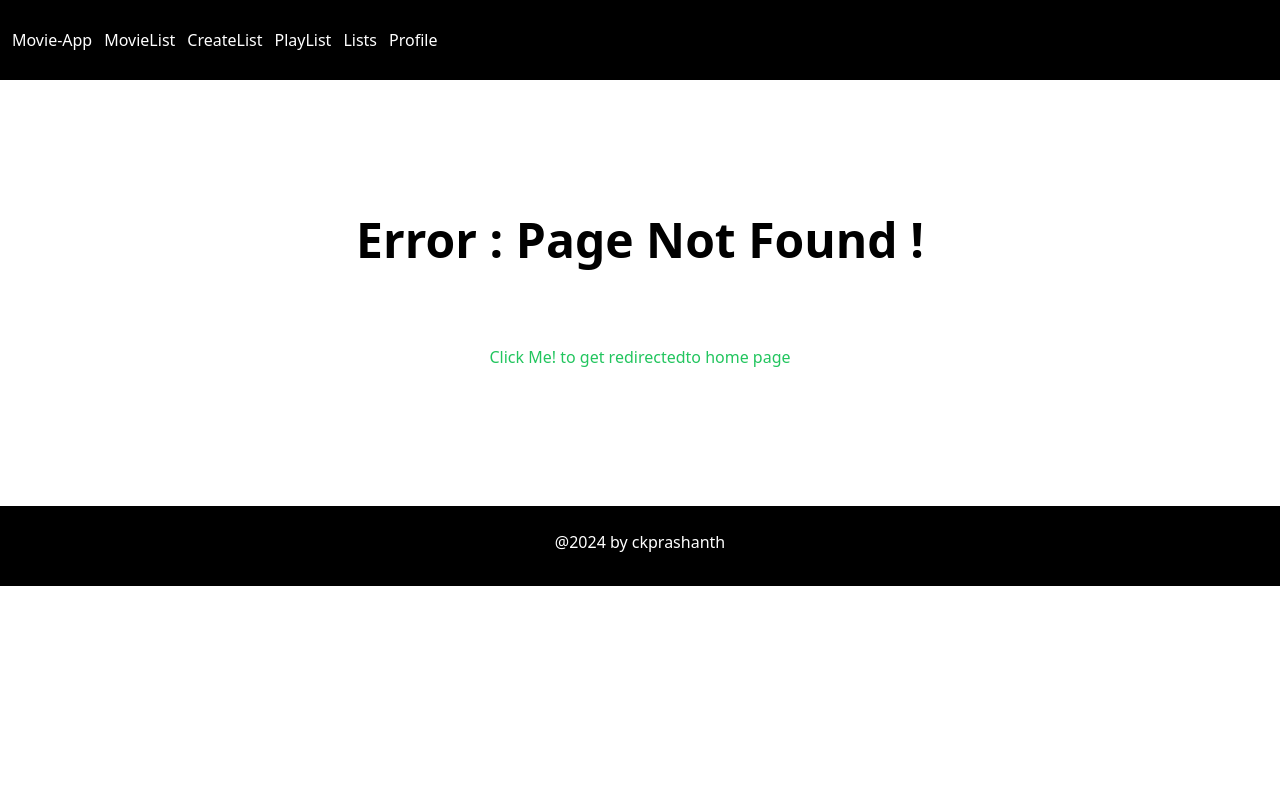
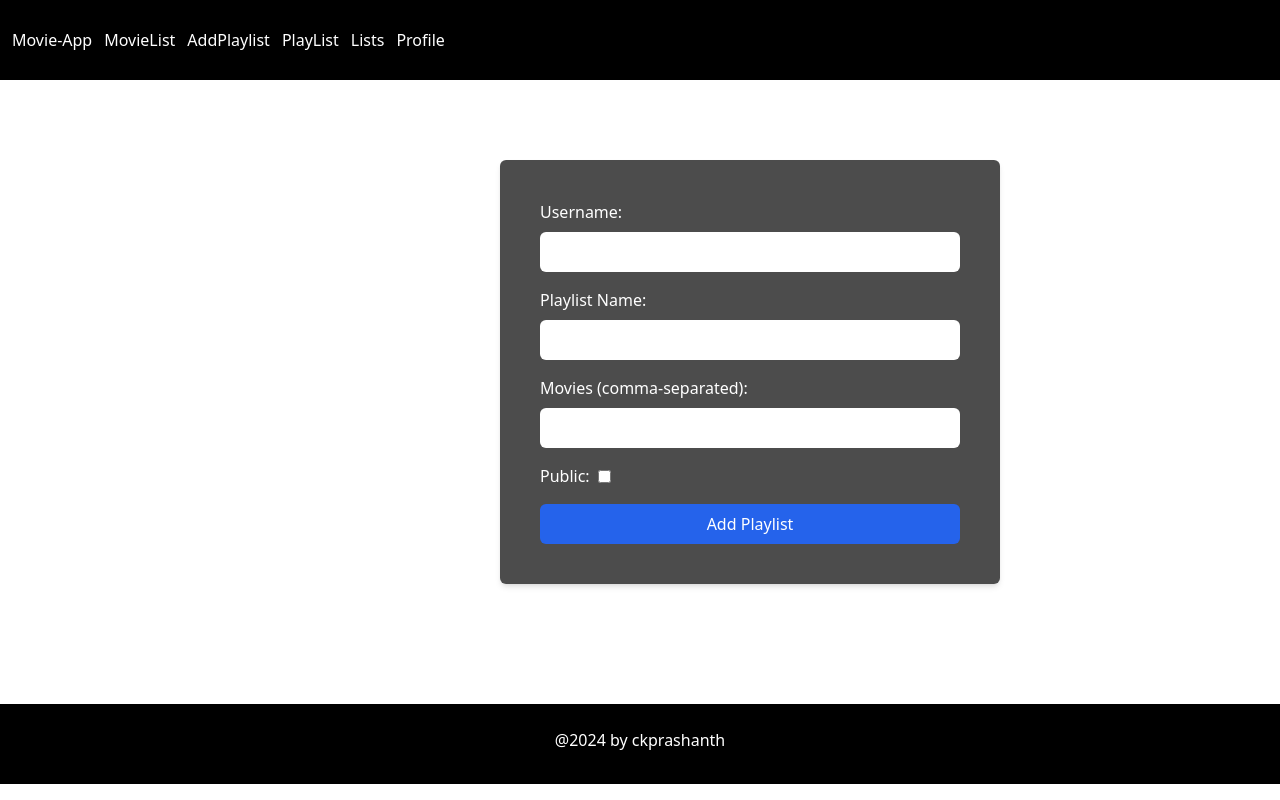
Before and after one commit to CKPRASHANTH07/Movie-App, a React (Create React App) app: page /AddPlaylist in a window 1280 px wide. Before the commit this address had no page. Built offline with nearby package versions, Linux system fonts and the light colour scheme.

Commit message:
modified:   src/App.js 	new file:   src/components/Movie/AddPlaylist.js 	deleted:    src/components/Movie/CreateList.js 	modified:   src/components/common/Header.js

```diff
--- a/src/App.js
+++ b/src/App.js
@@ -10,7 +10,7 @@ import Header from "./components/common/Header.js";
 import Footer from "./components/common/Footer.js";
 import PlayList from "./components/Movie/PlayList.js";
 import Lists from "./components/Movie/MovieList/Lists.js";
-import CreateList from "./components/Movie/CreateList.js";
+import AddPlaylist from "./components/Movie/AddPlaylist.js";
 import { isAuthenticated } from "./auth.js";
 function App() {
   return (
@@ -26,7 +26,7 @@ function App() {
           <Route path="/movieList" element={<ProtectedRoute><MovieList /></ProtectedRoute>}/>
           <Route path="/PlayList" element={<ProtectedRoute><PlayList /></ProtectedRoute>}/>
           <Route path="/Lists" element={<Lists />} />
-          <Route path="/CreateList" element={<CreateList />} />
+          <Route path="/AddPlaylist" element={<AddPlaylist />} />
           <Route path="*" element={<PageNotFound />} />
         </Routes>
         <ConditionalFooter />
--- /dev/null
+++ b/src/components/Movie/AddPlaylist.js
@@ -0,0 +1,81 @@
+import React, { useState } from 'react';
+import axios from 'axios';
+
+const AddPlaylist = () => {
+  const [username, setUsername] = useState('');
+  const [playlistName, setPlaylistName] = useState('');
+  const [movies, setMovies] = useState('');
+  const [isPublic, setIsPublic] = useState(false);
+  const [message, setMessage] = useState('');
+
+  const handleSubmit = async (e) => {
+    e.preventDefault();
+    try {
+      await axios.post('http://localhost:5000/playlist/add-playlist', {
+        username,
+        playlist_name: playlistName,
+        movies: movies.split(',').map(movie => movie.trim()),
+        isPublic
+      }, {
+        headers: {
+          Authorization: `Bearer ${localStorage.getItem('token')}`
+        }
+      });
+      setMessage('Playlist added successfully!');
+    } catch (err) {
+      setMessage('An error occurred. Please try again.');
+    }
+  };
+
+  return (
+    <div className="bg-black/70 my-20 w-[500px] md:ml-[500px] p-10 rounded-md shadow-md">
+      <form onSubmit={handleSubmit} className="space-y-4">
+        <div className="flex flex-col">
+          <label className="text-white mb-2">Username:</label>
+          <input
+            type="text"
+            value={username}
+            onChange={(e) => setUsername(e.target.value)}
+            required
+            className="p-2 rounded-md"
+          />
+        </div>
+        <div className="flex flex-col">
+          <label className="text-white mb-2">Playlist Name:</label>
+          <input
+            type="text"
+            value={playlistName}
+            onChange={(e) => setPlaylistName(e.target.value)}
+            required
+            className="p-2 rounded-md"
+          />
+        </div>
+        <div className="flex flex-col">
+          <label className="text-white mb-2">Movies (comma-separated):</label>
+          <input
+            type="text"
+            value={movies}
+            onChange={(e) => setMovies(e.target.value)}
+            required
+            className="p-2 rounded-md"
+          />
+        </div>
+        <div className="flex items-center">
+          <label className="text-white mr-2">Public:</label>
+          <input
+            type="checkbox"
+            checked={isPublic}
+            onChange={(e) => setIsPublic(e.target.checked)}
+            className="rounded-md"
+          />
+        </div>
+        <button type="submit" className="w-full px-4 py-2 text-white bg-blue-600 rounded-md hover:bg-blue-700">
+          Add Playlist
+        </button>
+      </form>
+      {message && <p className="mt-4 text-white">{message}</p>}
+    </div>
+  );
+};
+
+export default AddPlaylist;
--- a/src/components/Movie/CreateList.js
+++ /dev/null
@@ -1,9 +0,0 @@
-import React from 'react'
-
-const CreateList = () => {
-  return (
-    <div>CreateList</div>
-  )
-}
-
-export default CreateList
--- a/src/components/common/Header.js
+++ b/src/components/common/Header.js
@@ -7,7 +7,7 @@ const Header = () => {
     <div className='bg-black h-20 text-white text-center flex '>
         <Link to="/" className='mr-3 ml-3 mt-7'>Movie-App</Link>
         <Link to="/movieList" className='mr-3 mt-7'>MovieList</Link>
-        <Link to="/CreateList" className='mr-3 mt-7'>CreateList</Link>
+        <Link to="/AddPlaylist" className='mr-3 mt-7'>AddPlaylist</Link>
         <Link to="/PlayList" className='mr-3 mt-7'>PlayList</Link>
 
         <Link to="/Lists" className='mr-3 mt-7'>Lists</Link>
```
